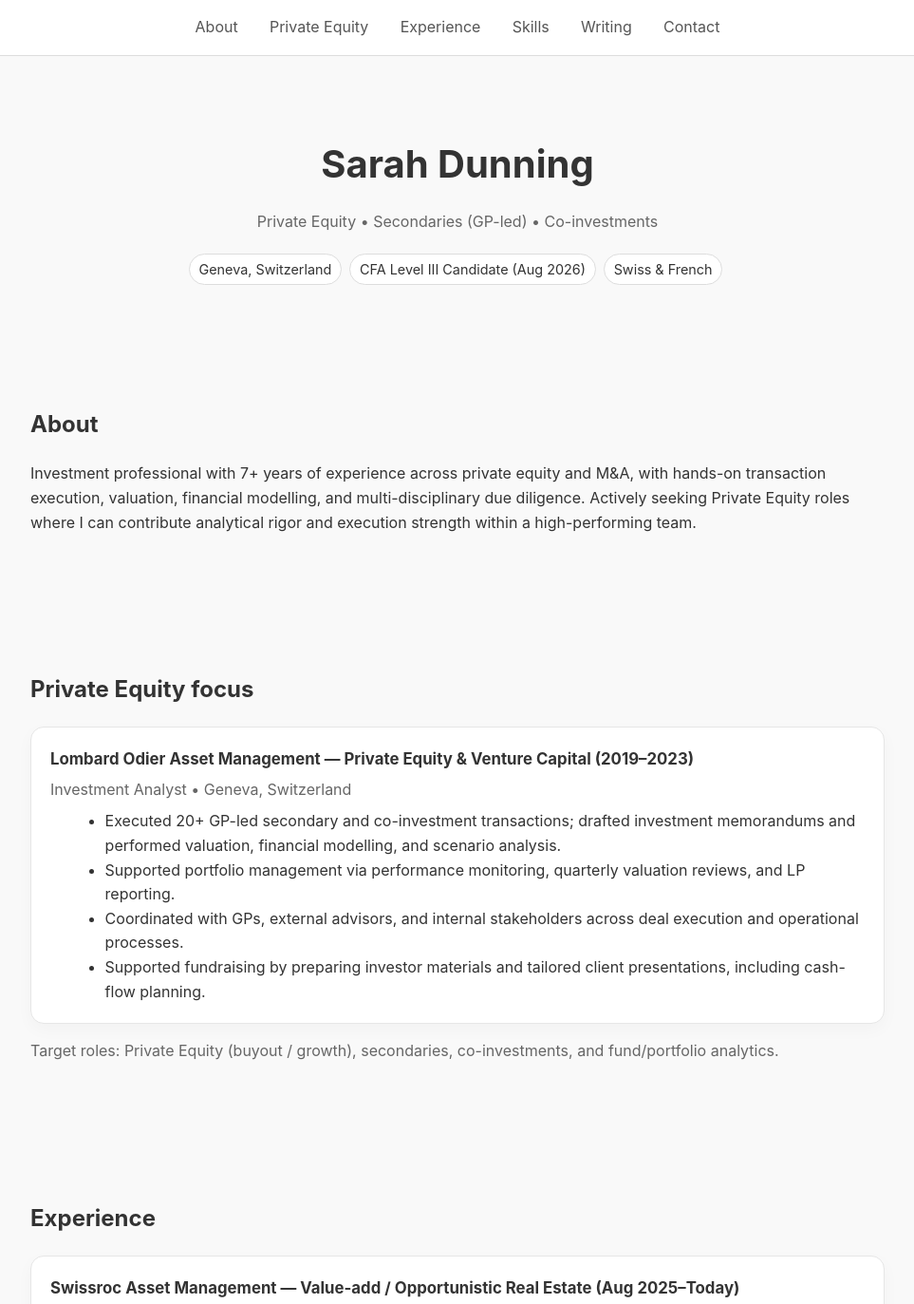
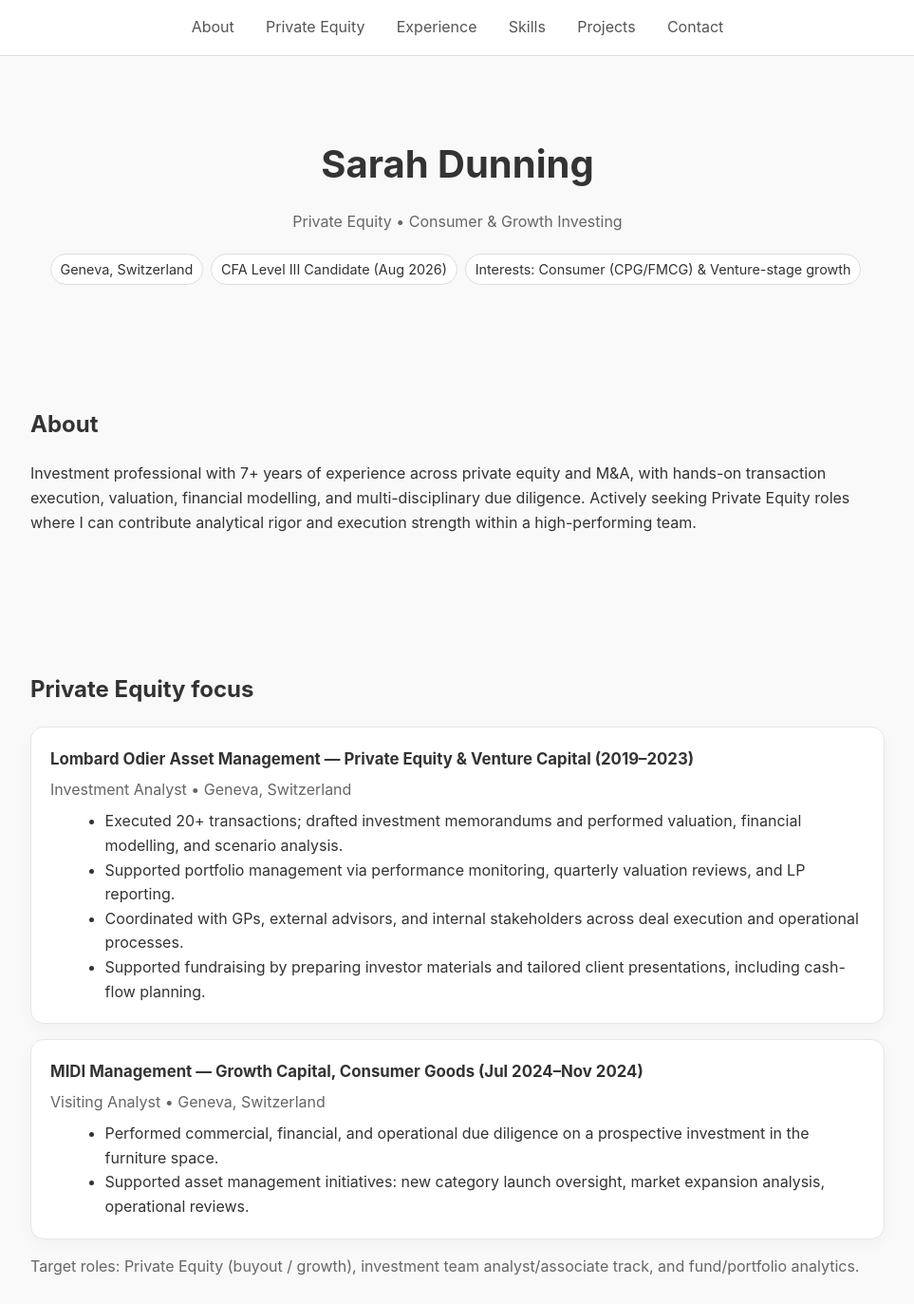
Before and after one commit to sarahdunning/sarahdunning, a plain HTML site: page index.html in a window 1280 px wide. Shown: the top 1373 px of the page at 95% size, without its empty margins (158-1121 px from the left). Drawn offline with Linux system fonts and the light colour scheme.

Commit message:
Update index.html

```diff
--- a/index.html
+++ b/index.html
@@ -78,17 +78,17 @@
     <a href="#pe">Private Equity</a>
     <a href="#experience">Experience</a>
     <a href="#skills">Skills</a>
-    <a href="#writing">Writing</a>
+    <a href="#projects">Projects</a>
     <a href="#contact">Contact</a>
   </nav>
 
   <header>
     <h1>Sarah Dunning</h1>
-    <p class="muted">Private Equity • Secondaries (GP-led) • Co-investments</p>
+    <p class="muted">Private Equity • Consumer & Growth Investing</p>
     <div>
       <span class="pill">Geneva, Switzerland</span>
       <span class="pill">CFA Level III Candidate (Aug 2026)</span>
-      <span class="pill">Swiss & French</span>
+      <span class="pill">Interests: Consumer (CPG/FMCG) & Venture-stage growth</span>
     </div>
   </header>
 
@@ -103,18 +103,29 @@
 
   <section id="pe">
     <h2>Private Equity focus</h2>
+
     <div class="card">
       <h3>Lombard Odier Asset Management — Private Equity & Venture Capital (2019–2023)</h3>
       <p class="muted">Investment Analyst • Geneva, Switzerland</p>
       <ul>
-        <li>Executed 20+ GP-led secondary and co-investment transactions; drafted investment memorandums and performed valuation, financial modelling, and scenario analysis.</li>
+        <li>Executed 20+ transactions; drafted investment memorandums and performed valuation, financial modelling, and scenario analysis.</li>
         <li>Supported portfolio management via performance monitoring, quarterly valuation reviews, and LP reporting.</li>
         <li>Coordinated with GPs, external advisors, and internal stakeholders across deal execution and operational processes.</li>
         <li>Supported fundraising by preparing investor materials and tailored client presentations, including cash-flow planning.</li>
       </ul>
     </div>
+
+    <div class="card">
+      <h3>MIDI Management — Growth Capital, Consumer Goods (Jul 2024–Nov 2024)</h3>
+      <p class="muted">Visiting Analyst • Geneva, Switzerland</p>
+      <ul>
+        <li>Performed commercial, financial, and operational due diligence on a prospective investment in the furniture space.</li>
+        <li>Supported asset management initiatives: new category launch oversight, market expansion analysis, operational reviews.</li>
+      </ul>
+    </div>
+
     <p class="muted">
-      Target roles: Private Equity (buyout / growth), secondaries, co-investments, and fund/portfolio analytics.
+      Target roles: Private Equity (buyout / growth), investment team analyst/associate track, and fund/portfolio analytics.
     </p>
   </section>
 
@@ -180,8 +191,8 @@
     </div>
   </section>
 
-  <section id="writing">
-    <h2>Writing</h2>
+  <section id="projects">
+    <h2>Projects</h2>
     <div class="card">
       <h3>sarahdunning — Substack</h3>
       <p>
@@ -191,7 +202,6 @@
       <p>
         <a href="https://substack.com/@sarahdunning" target="_blank" rel="noopener noreferrer">Read on Substack</a>
       </p>
-      <p class="muted">Future: showcasing selected analyses and experiments (potentially “vibe coding”).</p>
     </div>
   </section>
 
```
